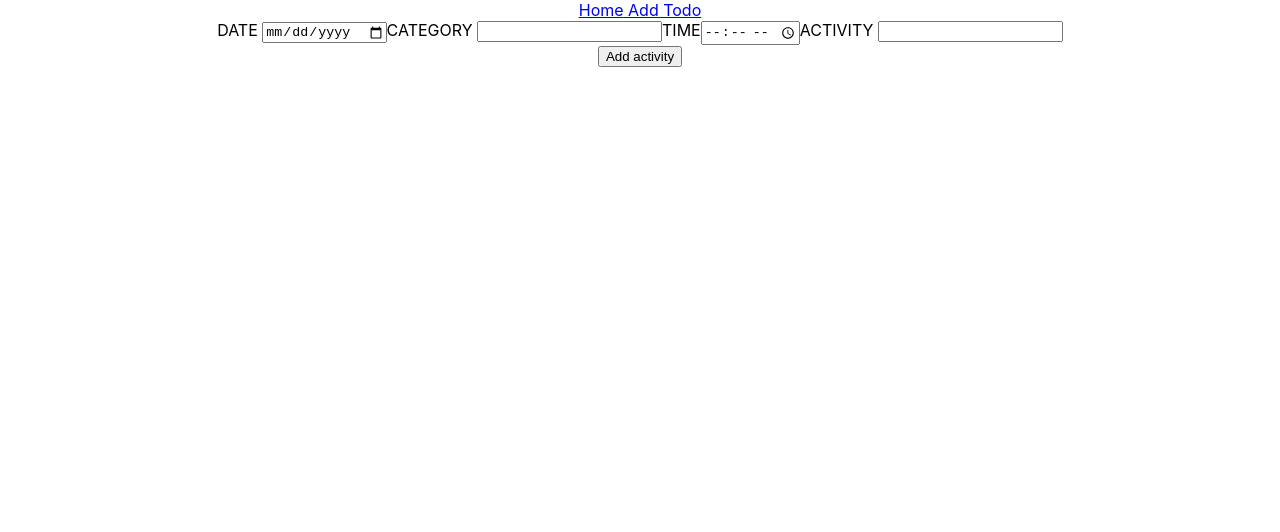
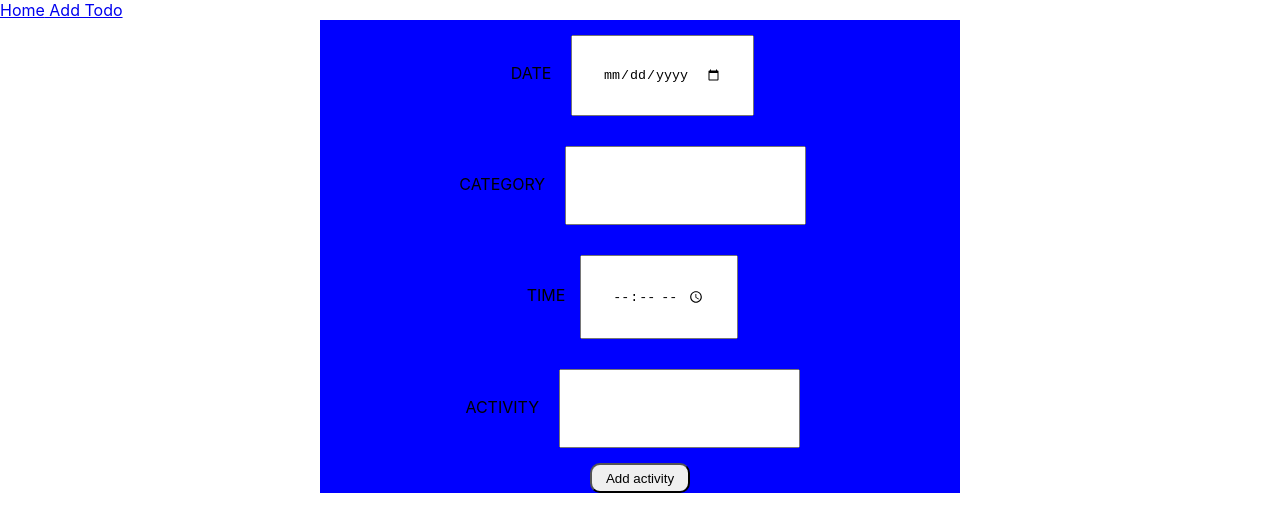
Before and after one commit to Muthoni1Ndehi/phase-2-final-project, a React (Create React App) app: page /addtodo in a window 1280 px wide. Shown: the top 532 px of the page. Built offline with nearby package versions, Linux system fonts and the light colour scheme; data requests are answered from the project's data file.

Commit message:
final comits

```diff
--- a/db.json
+++ b/db.json
@@ -90,6 +90,13 @@
       "time": "06:00",
       "Activity": "submit project",
       "id": 13
+    },
+    {
+      "category": "",
+      "date": "",
+      "time": "",
+      "Activity": "",
+      "id": 14
     }
   ]
 }
--- a/src/App.css
+++ b/src/App.css
@@ -1,40 +1,30 @@
-.App {
-  text-align: center;
-  height: 100vh;
-
-}
-
-.App-logo {
-  height: 40vmin;
-  pointer-events: none;
-}
-
-@media (prefers-reduced-motion: no-preference) {
-  .App-logo {
-    animation: App-logo-spin infinite 20s linear;
-  }
-}
-
-.App-header {
-  background-color: #282c34;
-  min-height: 100vh;
+.form{
   display: flex;
   flex-direction: column;
+  width: 50%;
+  text-align: center;
+  margin: auto;
+  background-color: blue;
+}
+.input{
+  padding: 30px;
+  margin: 15px;
+}
+.button{
+  width: 100px;
+  height: 30px;
+  text-align: center;
+  margin: auto;
+  border-radius: 10px;
+}
+.row{
+  border: 1px solid grey;
+  box-sizing: border-box;
+}
+.table{
+  margin: auto;
   align-items: center;
-  justify-content: center;
-  font-size: calc(10px + 2vmin);
-  color: white;
+padding: 100px;
+background-color: blue;
+font-size: x-large;
 }
-
-.App-link {
-  color: #61dafb;
-}
-
-@keyframes App-logo-spin {
-  from {
-    transform: rotate(0deg);
-  }
-  to {
-    transform: rotate(360deg);
-  }
-}
--- a/src/components/AddActivity.js
+++ b/src/components/AddActivity.js
@@ -32,14 +32,13 @@ function AddActivity({ addTodo }) {
   }
   return (
     <div className='Daily activity'>
-      <form onSubmit={handleSubmit} className='Daily activity form'>
-        <div className='input'>
-         <label>DATE <input onChange={handleChange} type="date" name="date" /></label>
-         <label>CATEGORY <input onChange={handleChange} type="text" name="category" /></label>
-         <label>TIME<input onChange={handleChange} type="time" name="time" /></label>
-         <label>ACTIVITY <input onChange={handleChange} type="text" name="Activity" /></label>
-        </div>
-        <button className='Form Buttton' type="submit">
+      <form onSubmit={handleSubmit} className="form">
+         <label>DATE <input className='input' onChange={handleChange} type="date" name="date" /></label>
+         <label>CATEGORY <input className='input' onChange={handleChange} type="text" name="category" /></label>
+         <label>TIME<input className='input' onChange={handleChange} type="time" name="time" /></label>
+         <label>ACTIVITY <input className='input' onChange={handleChange} type="text" name="Activity" /></label>
+
+        <button className='button' type="submit">
           Add activity
         </button>
       </form>
--- a/src/components/HomePage.js
+++ b/src/components/HomePage.js
@@ -4,7 +4,7 @@ import ListActivities from './ListActivities'
 function HomePage({todo}) {
   console.log(todo)
   const listTodo=todo.map((everyTodo)=>(
-    <tr>
+    <tr >
       <td>{everyTodo.Activity}</td>
        <td>{everyTodo.category}</td>
        <td>{everyTodo.date}</td>
@@ -13,7 +13,7 @@ function HomePage({todo}) {
   ))
 
   return (
-    <div>
+    <div className='table'>
 
       <ListActivities list={listTodo}/>
 
--- a/src/components/ListActivities.js
+++ b/src/components/ListActivities.js
@@ -3,7 +3,7 @@ import React from 'react'
 function ListActivities({list}) {
   return (
     <div>
-      <tr>
+      <tr className='row'>
       <th>Activity</th>
       <th>Category</th>
       <th>Date</th>
```
